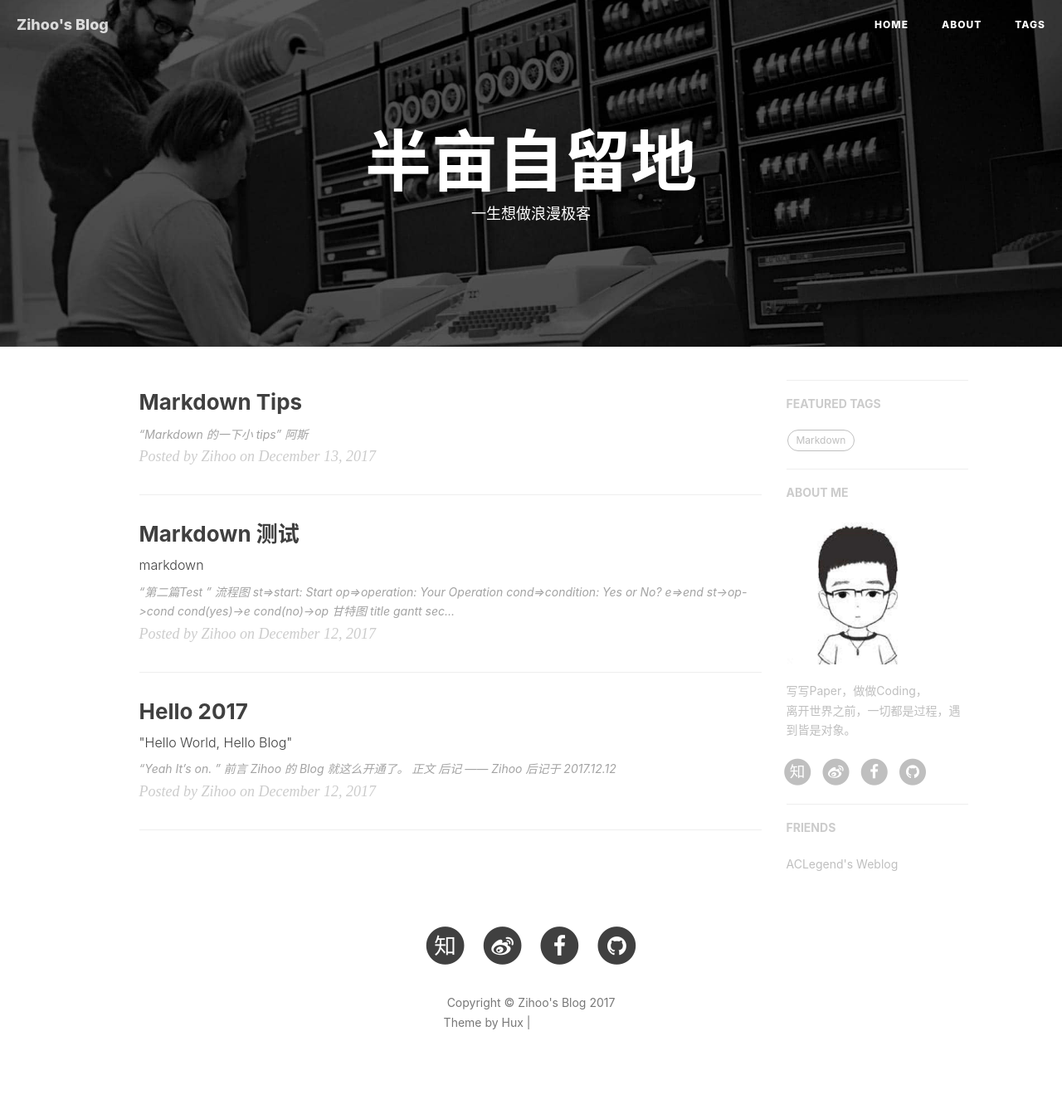
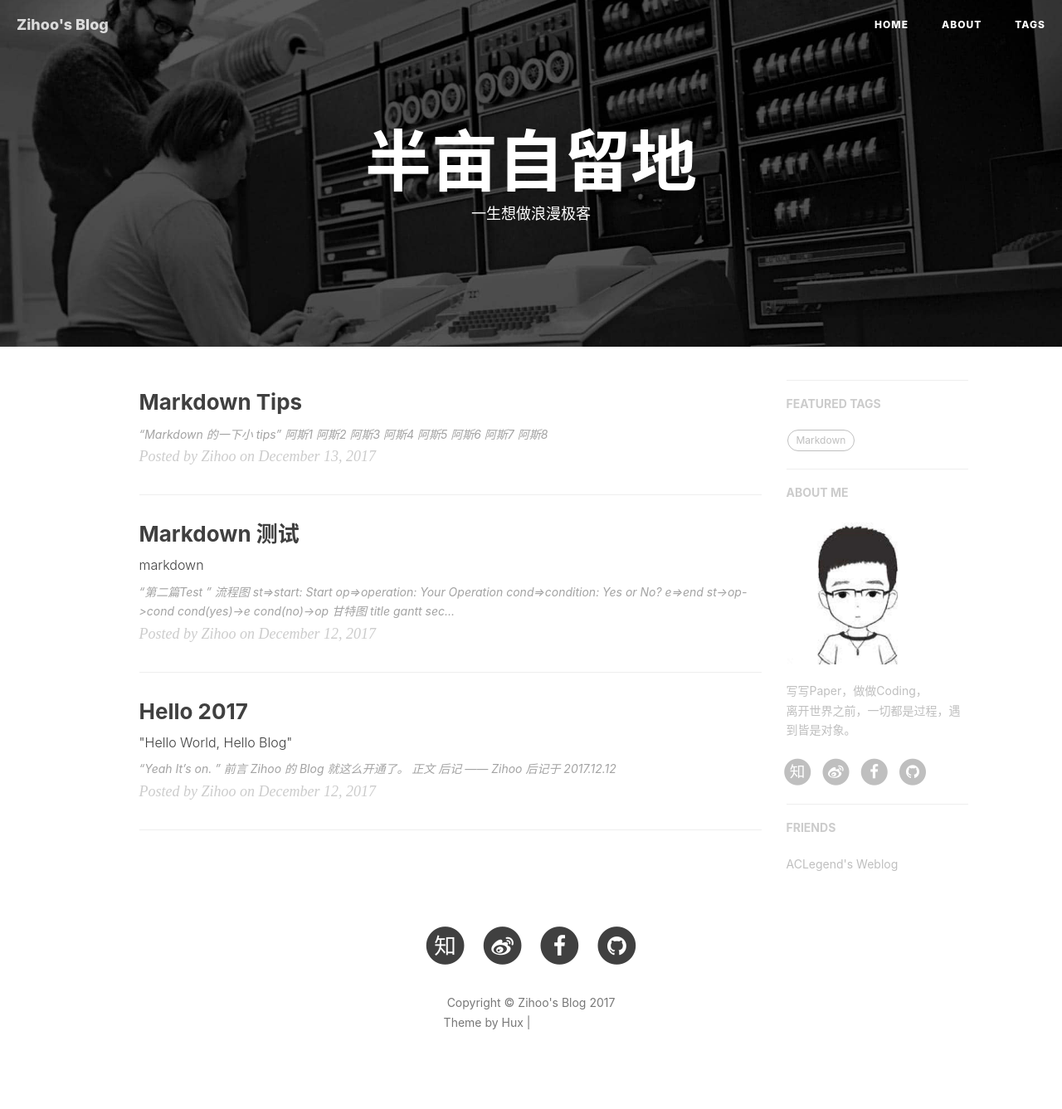
Before and after one commit to SecMatrix/SecMatrix.github.io, a Jekyll site: the page built from index.html, in a window 1280 px wide. Shown: the whole page at 83% size. Built offline with Jekyll 4.4.1, drawn with Linux system fonts in a browser that asks for light colours; nearby versions of some CDN libraries; the list of posts is cut into pages by our own code; comment, search, counter and statistics services are not loaded; grey boxes are pictures that could not be loaded.

Commit message:
catalog test

```diff
--- a/_posts/2017-12-13-markdown tips.markdown
+++ b/_posts/2017-12-13-markdown tips.markdown
@@ -12,5 +12,12 @@ tags:
 
 > “Markdown 的一下小 tips”
 
+# 阿斯1
+# 阿斯2
+# 阿斯3
+# 阿斯4
+# 阿斯5
+# 阿斯6
+# 阿斯7
+# 阿斯8
 ---
-## 阿斯
```
